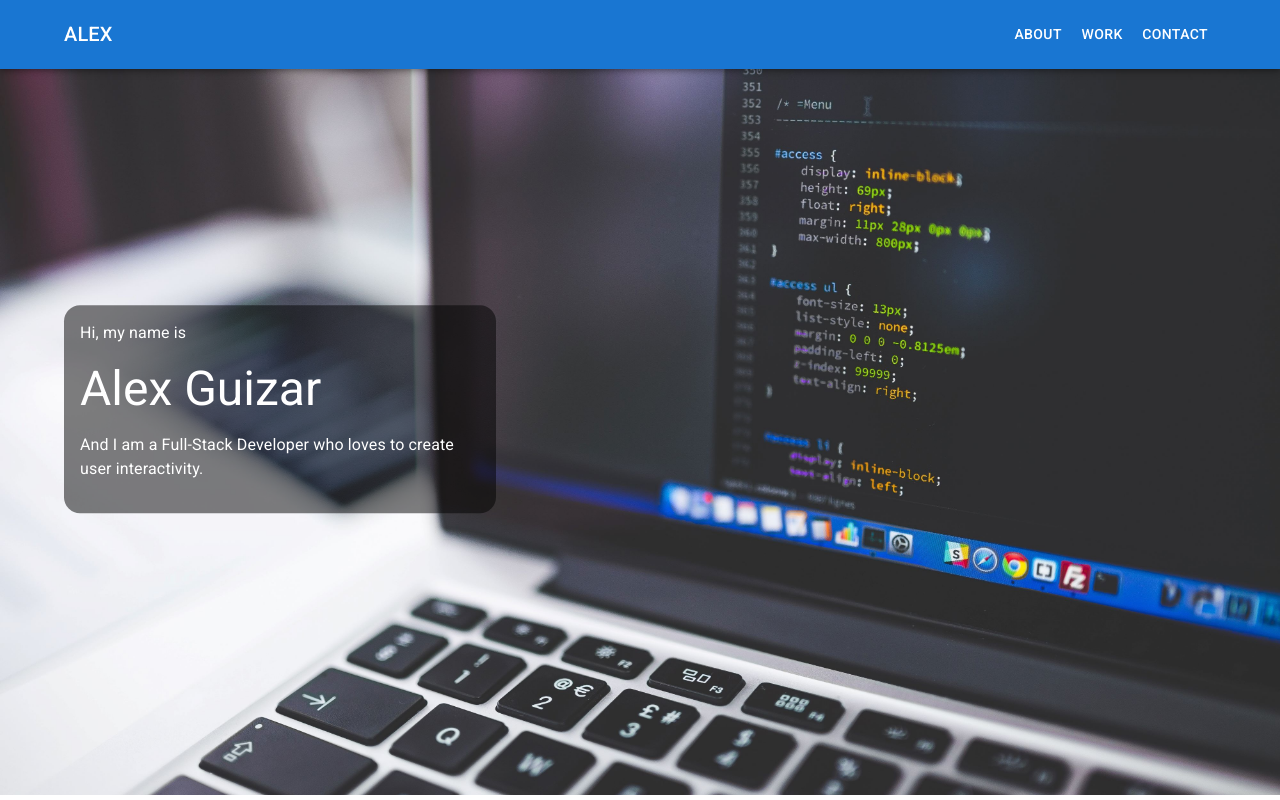
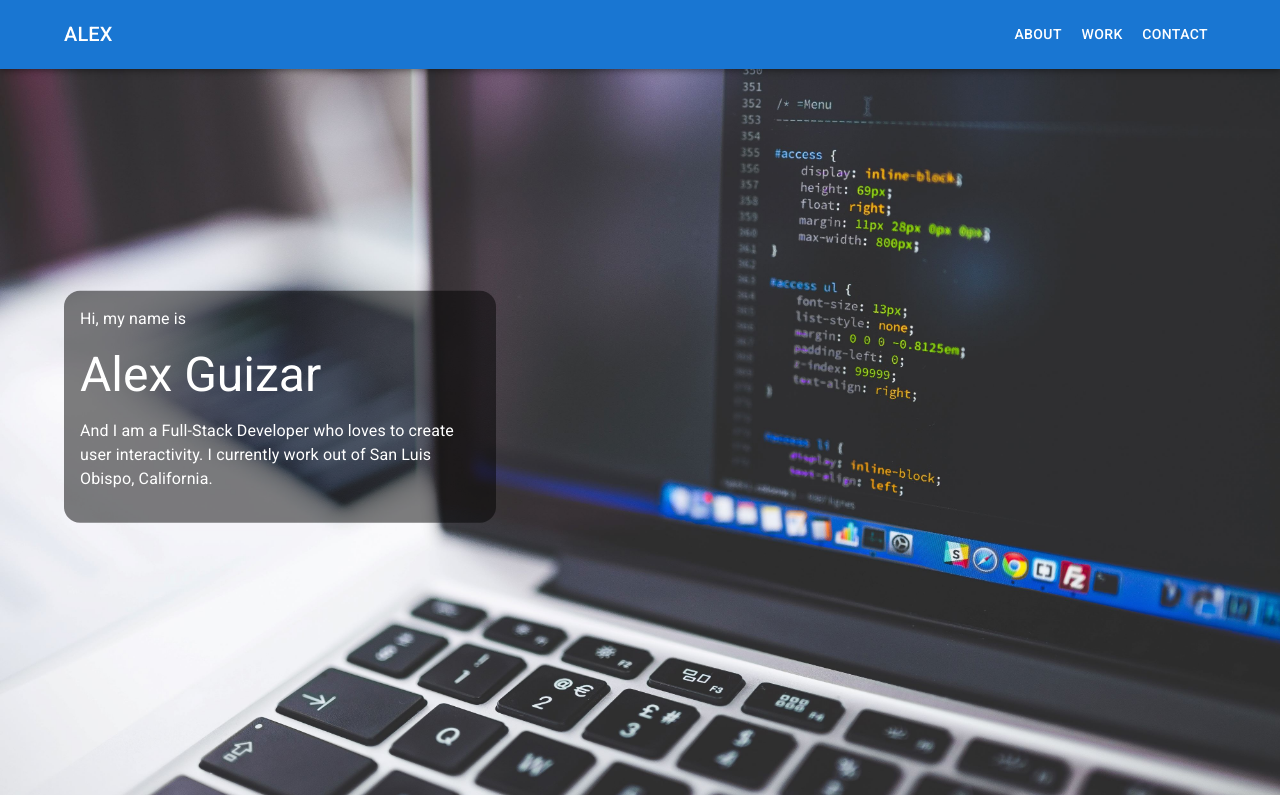
Before and after one commit to Alex-Guizar/my-portfolio, a React (Create React App) app: page / in a window 1280 px wide. Shown: the top 800 px of the page. Built offline with nearby package versions, Linux system fonts and the light colour scheme.

Commit message:
Added my location to my greeting

```diff
--- a/src/components/Greeting.js
+++ b/src/components/Greeting.js
@@ -35,7 +35,7 @@ const GreetingBlock = () => {
             Alex Guizar
           </Typography>
           <Typography paragraph>
-            And I am a Full-Stack Developer who loves to create user interactivity.
+            And I am a Full-Stack Developer who loves to create user interactivity. I currently work out of San Luis Obispo, California.
           </Typography>
         </Box>
       </Container>
```
